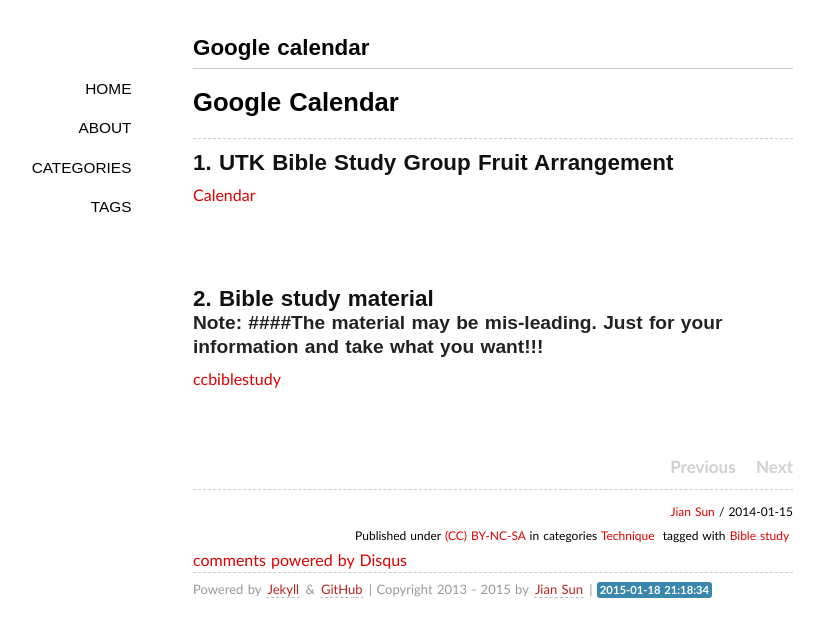
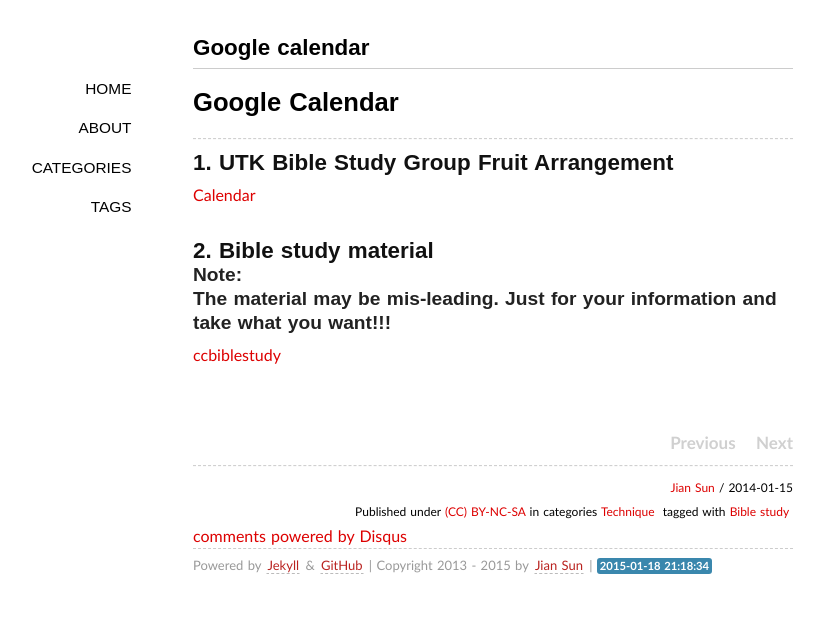
Before and after one commit to sjsprecious/sjsprecious.github.io, a Jekyll site: the page built from _posts/2014-01-15-Google-calendar.md, in a window 1280 px wide. Shown: the top 637 px of the page, without its empty margins (147-971 px from the left). Built offline with Jekyll 4.4.1, drawn with Linux system fonts in a browser that asks for light colours; some web fonts are replaced; comment, search, counter and statistics services are not loaded.

Commit message:
add space

```diff
--- a/_posts/2014-01-15-Google-calendar.md
+++ b/_posts/2014-01-15-Google-calendar.md
@@ -15,10 +15,10 @@
 
 ## 1. UTK Bible Study Group Fruit Arrangement
 
-[Calendar](https://www.google.com/calendar/render?tab=wc#g)<br><br><br><br>
+[Calendar](https://www.google.com/calendar/render?tab=wc#g)<br><br>
 
 ## 2. Bible study material
 
-### **Note:** ####The material may be mis-leading. Just for your information and take what you want!!!
+### **Note:** <br>The material may be mis-leading. Just for your information and take what you want!!!
 
 [ccbiblestudy](http://www.ccbiblestudy.org/index-T.htm)
```
